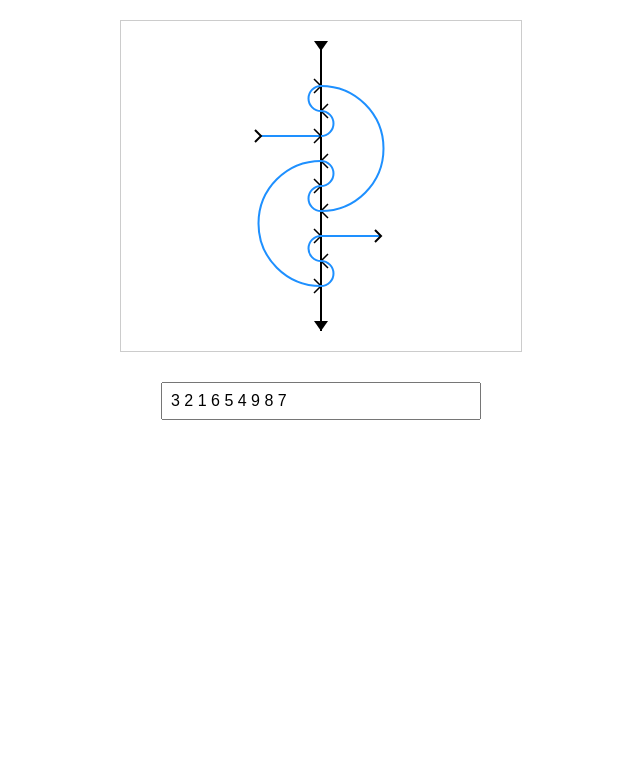
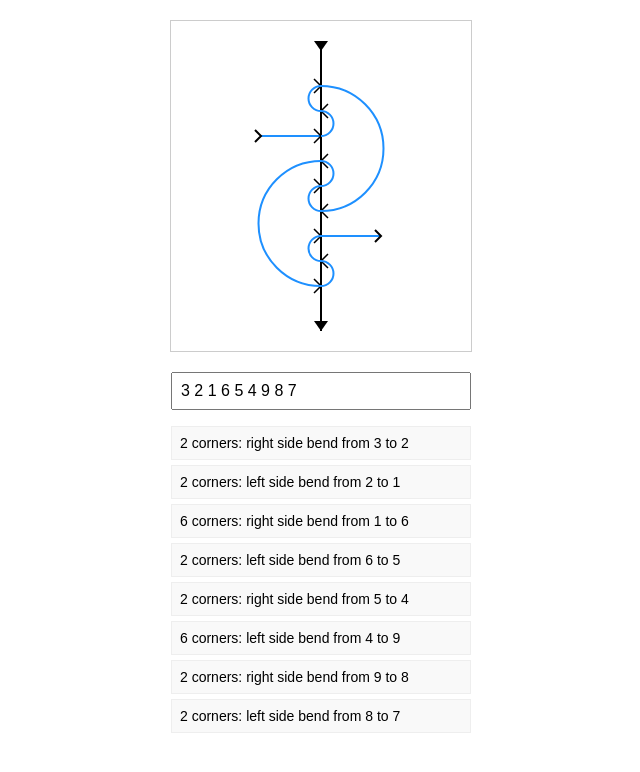
Before and after one commit to Keavon/bezier-intersection-topologies, a plain HTML site: page index.html in a window 1280 px wide. Shown: the whole page, without its empty margins (319-959 px from the left). Drawn offline with Linux system fonts and the light colour scheme.

Commit message:
Count and display corner intersection counts

```diff
--- a/index.html
+++ b/index.html
@@ -21,20 +21,37 @@
 				width: 300px;
 				padding: 8px;
 				font-size: 16px;
-				margin-top: 10px;
+				box-sizing: border-box;
 			}
 			label {
 				margin-top: 20px;
+			}
+			#intersectionCountsContainer {
+				width: 80%;
+				max-width: 300px;
+				text-align: left;
+			}
+			#intersectionCountsContainer ul {
+				list-style-type: none;
+				padding-left: 0;
+			}
+			#intersectionCountsContainer li {
+				background-color: #f9f9f9;
+				border: 1px solid #eee;
+				padding: 8px;
+				margin-bottom: 5px;
+				font-size: 14px;
 			}
 		</style>
 	</head>
 	<body>
 		<svg id="visualizerSvg"></svg>
 		<input type="text" id="sequenceInput" placeholder="3 2 1 6 5 4 9 8 7" />
+		<div id="intersectionCountsContainer"></div>
 
 		<script>
 			const SVG_NS = "http://www.w3.org/2000/svg";
-			const SVG_WIDTH = 400;
+			const SVG_WIDTH = 300;
 			const SVG_PADDING_TOP = 40;
 			const SVG_PADDING_BOTTOM = 40;
 			const CENTER_X = SVG_WIDTH / 2;
@@ -266,10 +283,87 @@
 				}
 			}
 
+			// Procedure to count intersections bounding a sub-region surrounded by the road and river bends
+			// For every bend:
+			// 	Position = top of the bend
+			// 	Counter = 1
+			// 	Loop until done:
+			// 		Travel 1 down the road and add 1
+			// 		Are we at the bottom of our bend?
+			// 			Yes -> exit to continue on to the next bend
+			// 			No -> Are we at the top of another bend on our same side?
+			// 				Yes -> follow it, add 1, then continue the inner loop
+			// 				No -> continue the inner loop
+			function countIntersectionsForArc(sequence, outerBendA, outerBendB) {
+				const pairTopAndBottom = (a, b) => [Math.min(a, b), Math.max(a, b)];
+				const getSide = (index) => (index % 2 === 0 ? "right" : "left");
+
+				const bendPairs = sequence.slice(0, -1).map((_, i) => ({
+					a: sequence[i],
+					b: sequence[i + 1],
+					side: getSide(i),
+				}));
+
+				const [outerBendTop, outerBendBottom] = pairTopAndBottom(outerBendA, outerBendB);
+				const outerIsLeft = bendPairs.find(({ a, b }) => {
+					const [top, bottom] = pairTopAndBottom(a, b);
+					return top === outerBendTop && bottom === outerBendBottom;
+				}).side;
+
+				let position = outerBendTop;
+				let count = 1;
+
+				while (true) {
+					position += 1;
+					count += 1;
+
+					if (position === outerBendBottom) break; // Reached the bottom of the bend
+
+					const nextBend = bendPairs.find(({ a, b, side }) => position === pairTopAndBottom(a, b)[0] && side === outerIsLeft);
+
+					if (nextBend) {
+						const [nextBendTop, nextBendBottom] = pairTopAndBottom(nextBend.a, nextBend.b);
+						count += 1; // Count the bend
+						position = nextBendBottom; // Follow the bend to its bottom
+					}
+				}
+
+				return count;
+			}
+
+			function displayIntersectionCounts(sequence) {
+				const countsElement = document.getElementById("intersectionCountsContainer");
+				countsElement.innerHTML = "";
+
+				if (!sequence || sequence.length < 2) return;
+
+				const bendList = [];
+
+				for (let i = 1; i < sequence.length; i++) {
+					const yPrev = sequence[i - 1];
+					const yCurr = sequence[i];
+					if (yPrev === yCurr) continue;
+
+					const count = countIntersectionsForArc(sequence, yPrev, yCurr);
+					const side = (i - 1) % 2 === 0 ? "right" : "left";
+
+					const li = document.createElement("li");
+					li.textContent = `${count} corners: ${side} side bend from ${yPrev} to ${yCurr}`;
+					bendList.push(li);
+				}
+
+				if (bendList.length > 0) {
+					const ul = document.createElement("ul");
+					bendList.forEach((li) => ul.appendChild(li));
+					countsElement.appendChild(ul);
+				}
+			}
+
 			function handleInputChange() {
 				const sequenceText = sequenceInput.value;
 				const sequence = parseSequence(sequenceText);
 				drawVisualization(sequence);
+				displayIntersectionCounts(sequence);
 			}
 
 			sequenceInput.addEventListener("input", handleInputChange);
```
Lines whose indentation alone changed are shown as unchanged.
